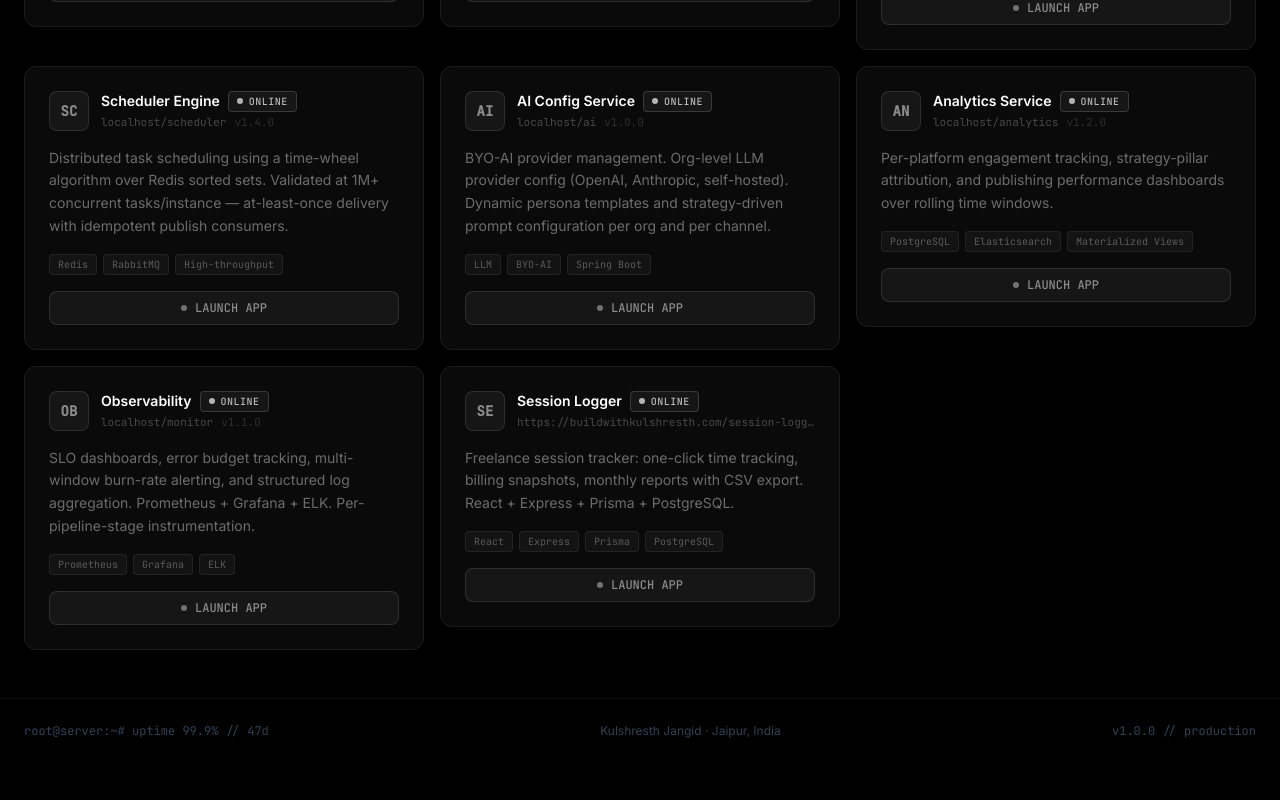
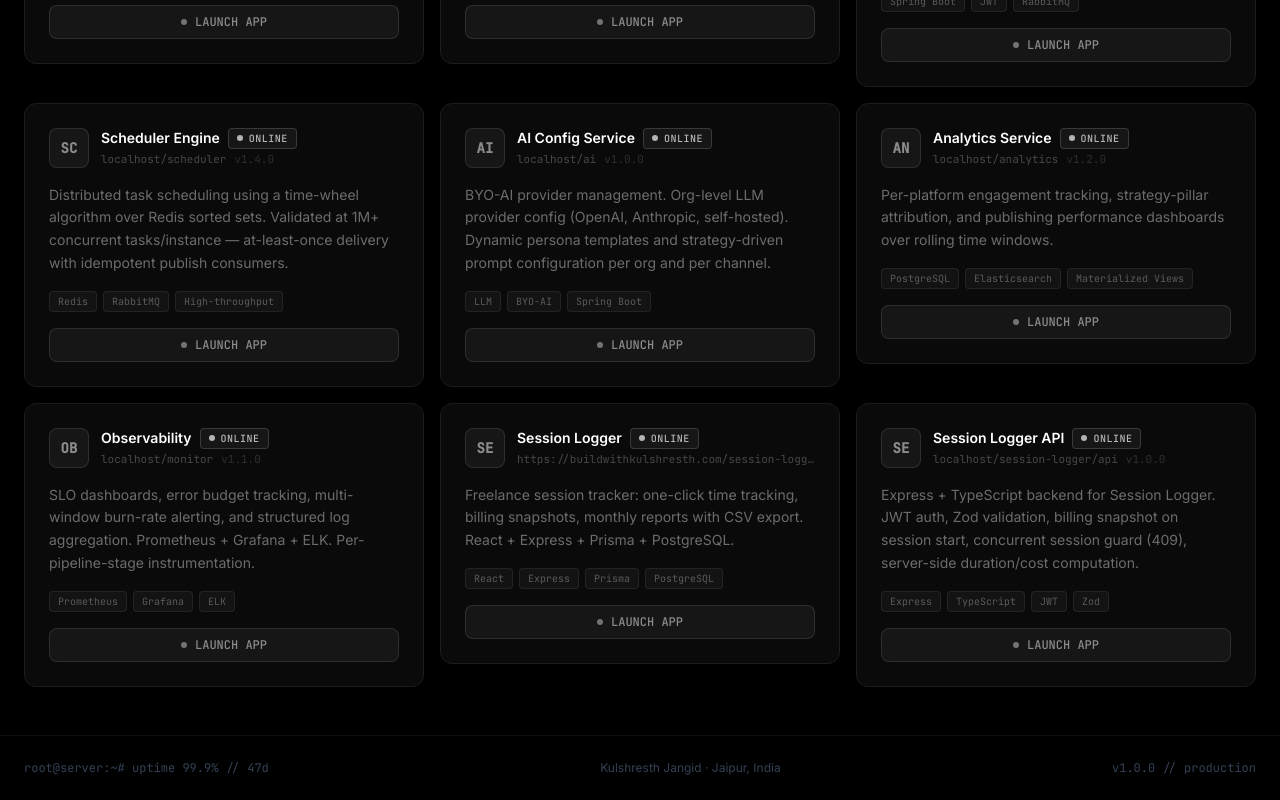
Before and after one commit to KulshresthJangid/tic-tac-toe, a React (Vite) app: page /apps in a window 1280 px wide. Shown: the part 1159-1959 px from the top of the page. Before the commit the page ends 1922 px from the top, so only its background shows below. Built offline with nearby package versions, Linux system fonts and the light colour scheme.

Commit message:
feat(apps): add Session Logger API service entry
- Express + TypeScript backend
- JWT auth, Zod schema-first validation
- Billing snapshot on session start
- Concurrent session guard (409 Conflict)
- Server-side duration and cost computation

```diff
--- a/src/data/apps.ts
+++ b/src/data/apps.ts
@@ -83,4 +83,14 @@ export const appServices: AppService[] = [
     version: '1.0.0',
     tags: ['React', 'Express', 'Prisma', 'PostgreSQL'],
   },
+  {
+    id: 'session-logger-api',
+    name: 'Session Logger API',
+    description:
+      'Express + TypeScript backend for Session Logger. JWT auth, Zod validation, billing snapshot on session start, concurrent session guard (409), server-side duration/cost computation.',
+    route: '/session-logger/api',
+    status: 'ONLINE',
+    version: '1.0.0',
+    tags: ['Express', 'TypeScript', 'JWT', 'Zod'],
+  },
 ]
```
